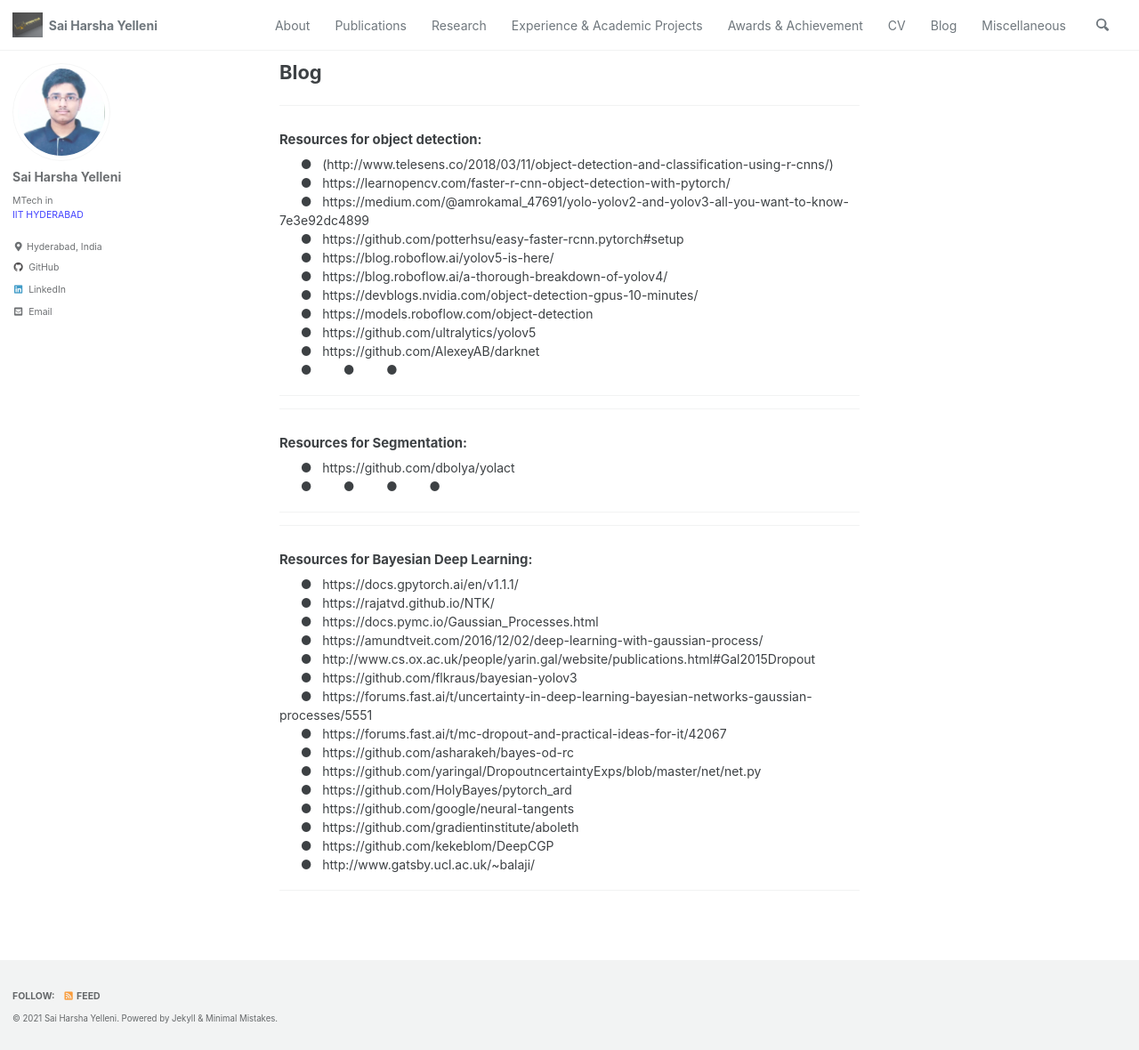
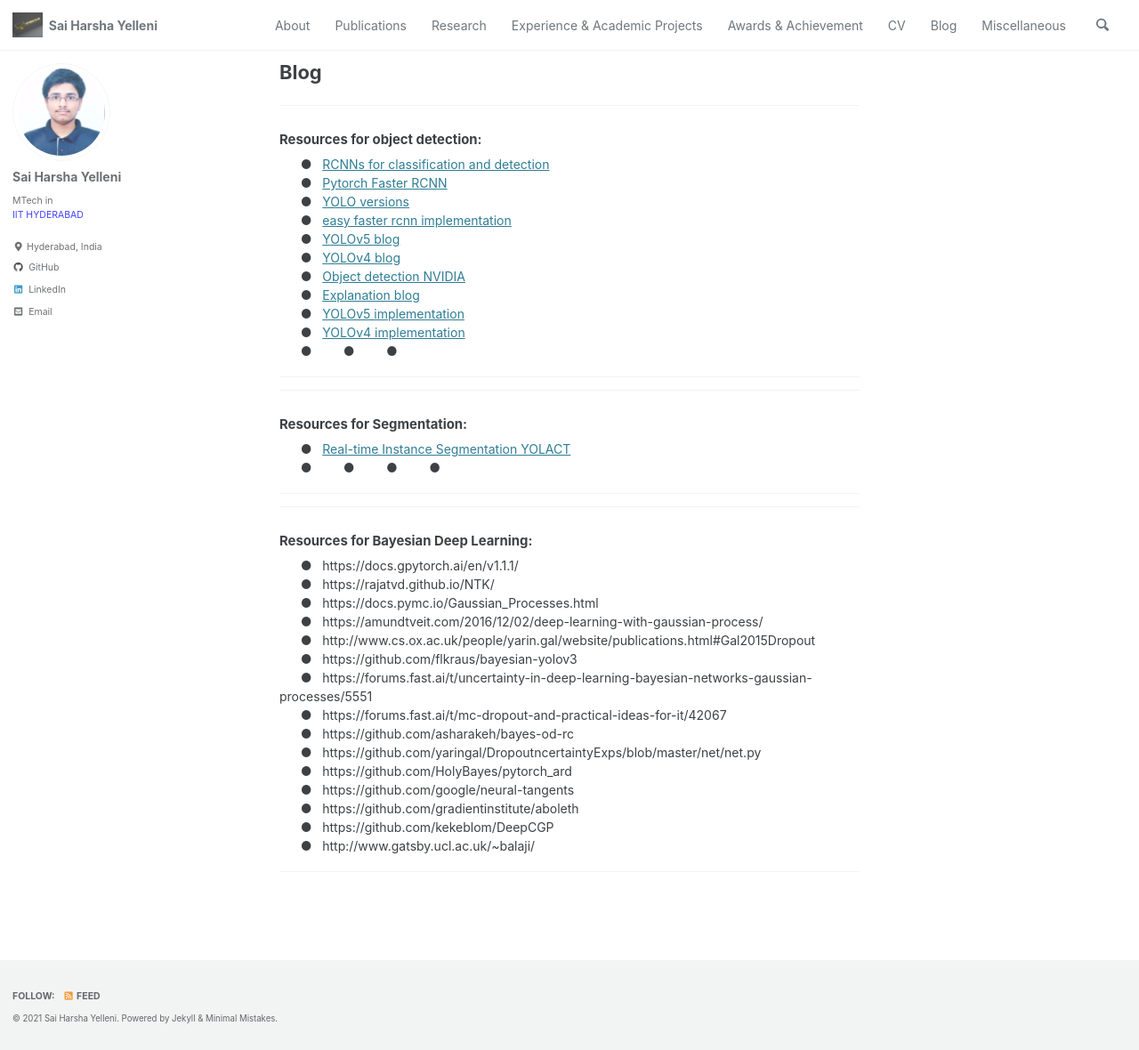
Before and after one commit to harshayelleni/harshayelleni.github.io, a Jekyll site: the page built from _pages/blog.md, in a window 1280 px wide and 1180 px high. Shown: the whole window at 89% size. Built offline with Jekyll 4.4.1, drawn with Linux system fonts in a browser that asks for light colours; cached includes are drawn as plain includes.

Commit message:
Update blog.md

```diff
--- a/_pages/blog.md
+++ b/_pages/blog.md
@@ -4,16 +4,16 @@ permalink: /blog/
 ---
 ---
 #### Resources for object detection:
-&nbsp; &nbsp; &nbsp; &#9679; &nbsp; (http://www.telesens.co/2018/03/11/object-detection-and-classification-using-r-cnns/) \
-&nbsp; &nbsp; &nbsp; &#9679; &nbsp; https://learnopencv.com/faster-r-cnn-object-detection-with-pytorch/ \
-&nbsp; &nbsp; &nbsp; &#9679; &nbsp; https://medium.com/@amrokamal_47691/yolo-yolov2-and-yolov3-all-you-want-to-know-7e3e92dc4899 \
-&nbsp; &nbsp; &nbsp; &#9679; &nbsp; https://github.com/potterhsu/easy-faster-rcnn.pytorch#setup \
-&nbsp; &nbsp; &nbsp; &#9679; &nbsp; https://blog.roboflow.ai/yolov5-is-here/ \
-&nbsp; &nbsp; &nbsp; &#9679; &nbsp; https://blog.roboflow.ai/a-thorough-breakdown-of-yolov4/ \
-&nbsp; &nbsp; &nbsp; &#9679; &nbsp; https://devblogs.nvidia.com/object-detection-gpus-10-minutes/ \
-&nbsp; &nbsp; &nbsp; &#9679; &nbsp; https://models.roboflow.com/object-detection \
-&nbsp; &nbsp; &nbsp; &#9679; &nbsp; https://github.com/ultralytics/yolov5 \
-&nbsp; &nbsp; &nbsp; &#9679; &nbsp; https://github.com/AlexeyAB/darknet \
+&nbsp; &nbsp; &nbsp; &#9679; &nbsp; [RCNNs for classification and detection](http://www.telesens.co/2018/03/11/object-detection-and-classification-using-r-cnns/) \
+&nbsp; &nbsp; &nbsp; &#9679; &nbsp; [Pytorch Faster RCNN](https://learnopencv.com/faster-r-cnn-object-detection-with-pytorch/) \
+&nbsp; &nbsp; &nbsp; &#9679; &nbsp; [YOLO versions](https://medium.com/@amrokamal_47691/yolo-yolov2-and-yolov3-all-you-want-to-know-7e3e92dc4899) \
+&nbsp; &nbsp; &nbsp; &#9679; &nbsp; [easy faster rcnn implementation](https://github.com/potterhsu/easy-faster-rcnn.pytorch#setup) \
+&nbsp; &nbsp; &nbsp; &#9679; &nbsp; [YOLOv5 blog](https://blog.roboflow.ai/yolov5-is-here/) \
+&nbsp; &nbsp; &nbsp; &#9679; &nbsp; [YOLOv4 blog](https://blog.roboflow.ai/a-thorough-breakdown-of-yolov4/) \
+&nbsp; &nbsp; &nbsp; &#9679; &nbsp; [Object detection NVIDIA](https://devblogs.nvidia.com/object-detection-gpus-10-minutes/) \
+&nbsp; &nbsp; &nbsp; &#9679; &nbsp; [Explanation blog](https://models.roboflow.com/object-detection) \
+&nbsp; &nbsp; &nbsp; &#9679; &nbsp; [YOLOv5 implementation](https://github.com/ultralytics/yolov5) \
+&nbsp; &nbsp; &nbsp; &#9679; &nbsp; [YOLOv4 implementation](https://github.com/AlexeyAB/darknet )\
 &nbsp; &nbsp; &nbsp; &#9679; &nbsp;
 &nbsp; &nbsp; &nbsp; &#9679; &nbsp;
 &nbsp; &nbsp; &nbsp; &#9679; &nbsp;
@@ -23,7 +23,7 @@ permalink: /blog/
 
 ---
 #### Resources for Segmentation:
-&nbsp; &nbsp; &nbsp; &#9679; &nbsp; https://github.com/dbolya/yolact \
+&nbsp; &nbsp; &nbsp; &#9679; &nbsp; [Real-time Instance Segmentation YOLACT](https://github.com/dbolya/yolact) \
 &nbsp; &nbsp; &nbsp; &#9679; &nbsp;
 &nbsp; &nbsp; &nbsp; &#9679; &nbsp;
 &nbsp; &nbsp; &nbsp; &#9679; &nbsp;
```
